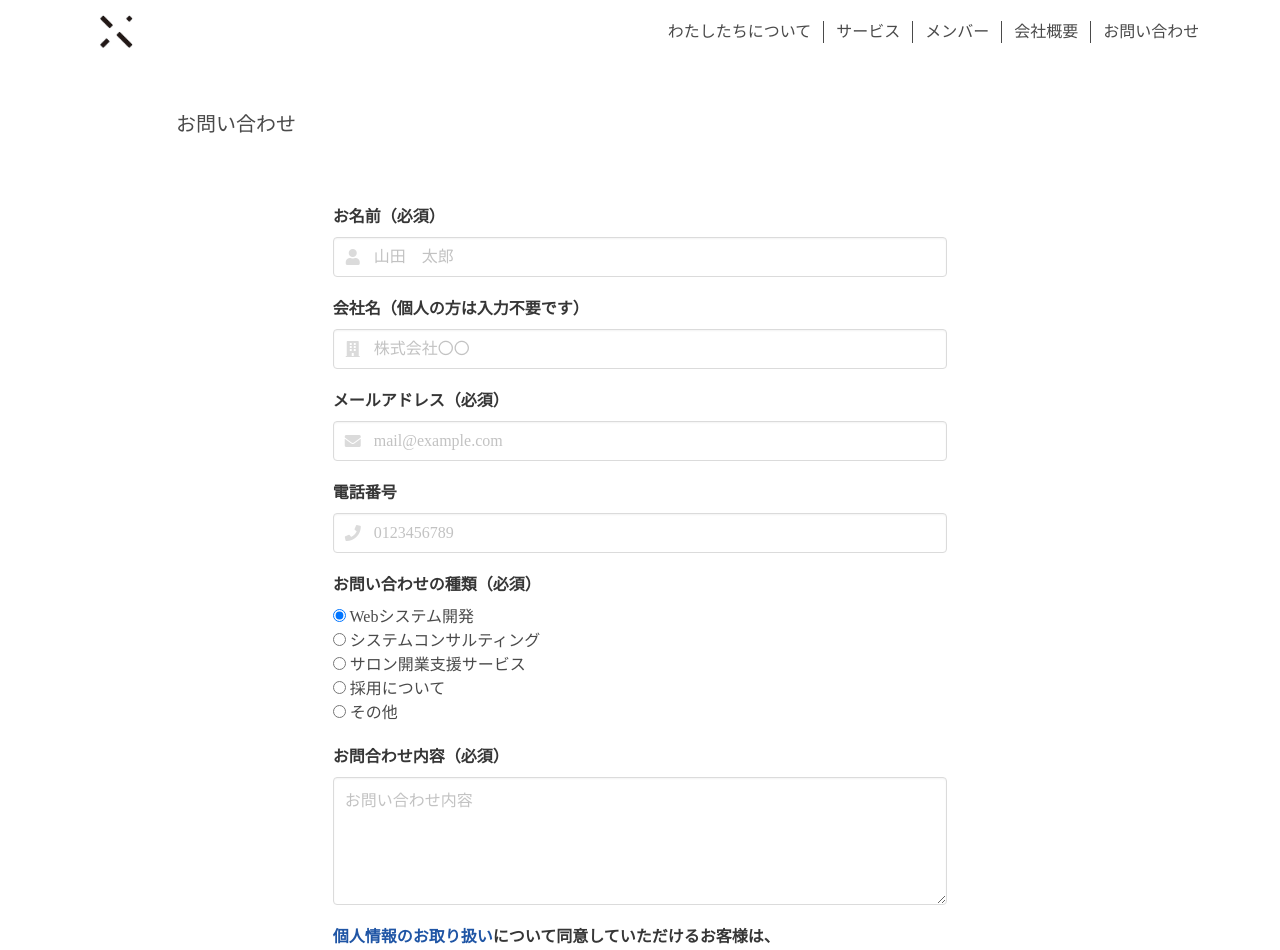
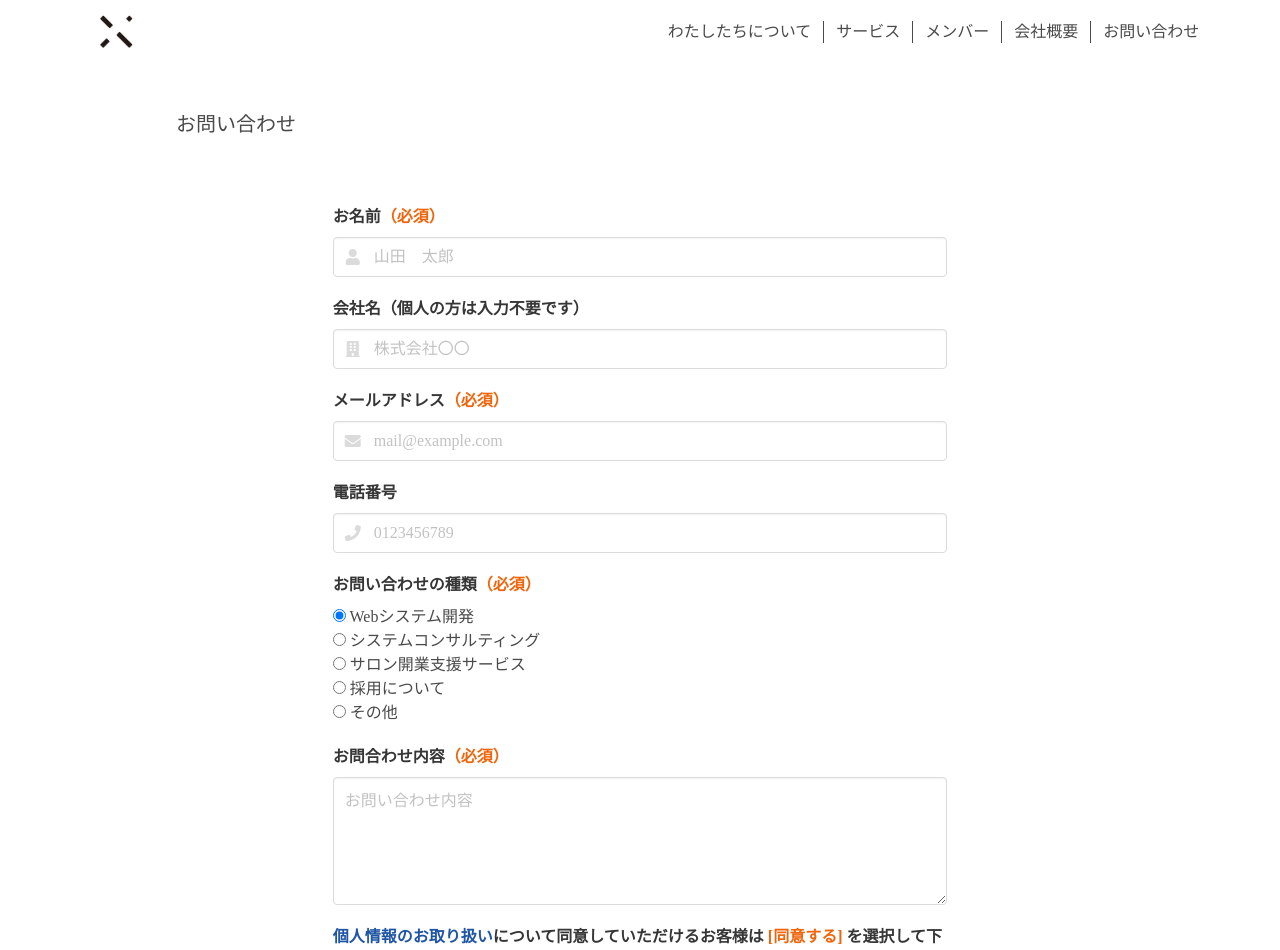
Before and after one commit to egg-system/corporate-site, a Nuxt app: page /contact in a window 1280 px wide. Shown: the top 950 px of the page. Built offline with nearby package versions, Linux system fonts and the light colour scheme.

Commit message:
Update TheForm.vue
お問い合わせフォームのデザインを微調整

```diff
--- a/components/pages/contact/TheForm.vue
+++ b/components/pages/contact/TheForm.vue
@@ -1,6 +1,6 @@
 <template>
   <div class="field contact-form">
-    <label class="label">お名前（必須）</label>
+    <label class="label">お名前<span class="attention">（必須）</span></label>
     <div class="control has-icons-left has-icons-right">
       <input v-model="name"
              class="input"
@@ -25,7 +25,7 @@
       </span>
     </div>
 
-    <label class="label">メールアドレス（必須）</label>
+    <label class="label">メールアドレス<span class="attention">（必須）</span></label>
     <div class="control has-icons-left has-icons-right">
       <input v-model="mail"
              class="input"
@@ -50,7 +50,7 @@
       </span>
     </div>
 
-    <label class="label">お問い合わせの種類（必須）</label>
+    <label class="label">お問い合わせの種類<span class="attention">（必須）</span></label>
     <div class="control">
       <label class="radio">
         <input v-model="question"
@@ -78,11 +78,11 @@
       </label>
     </div>
 
-    <label class="label">お問合わせ内容（必須）</label>
+    <label class="label">お問合わせ内容<span class="attention">（必須）</span></label>
     <textarea v-model="message" class="textarea" placeholder="お問い合わせ内容" />
     <p class="error">{{ messageError }}</p>
 
-    <label class="label"><nuxt-link to="/privacy">個人情報のお取り扱い</nuxt-link>について同意していただけるお客様は、<br>[同意する]を選択して下さい。</label>
+    <label class="label"><nuxt-link to="/privacy">個人情報のお取り扱い</nuxt-link>について同意していただけるお客様は <span class="attention">[同意する]</span> を選択して下さい。</label>
     <label class="checkbox check-center">
       <input v-model="checkbox" type="checkbox">
       同意する
@@ -160,7 +160,8 @@ export default {
         data: {
           'entry.337469442': this.name,
           'entry.191390181': this.company,
-          'entry.1442783425': this.mail,
+          // 'entry.1442783425': this.mail,
+          'emailAddress' : this.mail,// eslint-disable-line
           'entry.961972315': this.phonenumber,
           'entry.1554647853': this.question,
           'entry.1568037778': this.message
@@ -192,6 +193,9 @@ export default {
 .button.is-primary {
   background-color: #363636;
 }
+.attention {
+  color: #f0640a;
+}
 /* スマホの場合は幅を広くする */
 @media screen and (max-width: 400px) {
   .contact-form {
```
